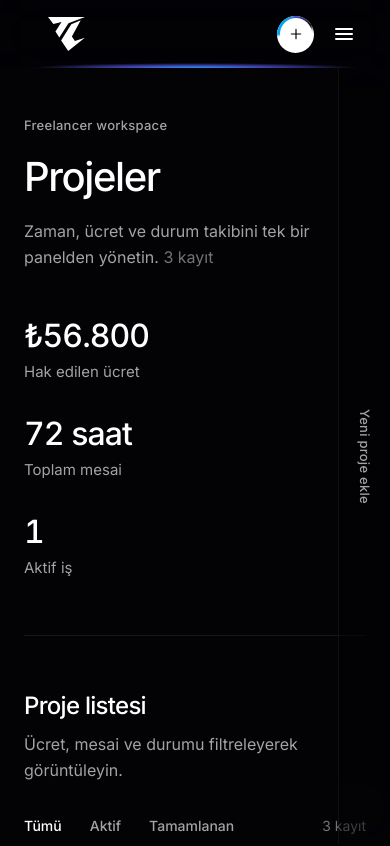
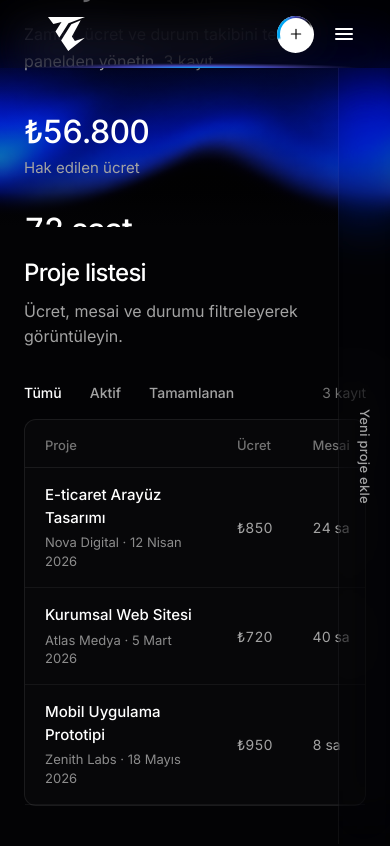
Before and after one commit to MachineX41/TimeCraft, a React (Vite) app: page / in a window 390 px wide. Shown: the top 846 px of the page. Built offline with nearby package versions, Linux system fonts and the light colour scheme; a web font is replaced by a local one.

Commit message:
Add header image and implement new page header styles in Dashboard component. Update layout for improved visual hierarchy and responsiveness.

```diff
--- a/src/index.css
+++ b/src/index.css
@@ -692,10 +692,63 @@ body {
 }
 
 /* x.ai — sayfa düzeni */
+.x-page-header {
+  position: relative;
+  z-index: 1;
+  flex-shrink: 0;
+  overflow: hidden;
+  isolation: isolate;
+  background-color: #030305;
+}
+
+.x-page-header__bg {
+  display: block;
+  width: 100%;
+  height: auto;
+  max-width: 100%;
+  pointer-events: none;
+}
+
+.x-page-header__overlay {
+  position: absolute;
+  inset: 0;
+  z-index: 1;
+  pointer-events: none;
+  background: linear-gradient(
+    180deg,
+    rgb(3 3 5 / 0.35) 0%,
+    rgb(3 3 5 / 0.12) 45%,
+    rgb(3 3 5 / 0.4) 85%,
+    #030305 100%
+  );
+}
+
+.x-page-header__inner {
+  position: absolute;
+  inset: 0;
+  z-index: 2;
+  box-sizing: border-box;
+  display: flex;
+  flex-direction: column;
+  justify-content: center;
+  gap: clamp(2.5rem, 6vw, 4rem);
+  padding: calc(4.25rem + clamp(2rem, 5vw, 3rem)) clamp(1.5rem, 5vw, 3.5rem)
+    clamp(2rem, 5vw, 3rem);
+}
+
+.x-page-header .x-stats {
+  width: 100%;
+  margin: 0;
+  padding: 0;
+  border-bottom: none;
+}
+
 .x-main {
+  position: relative;
+  z-index: 0;
   flex: 1;
   background-color: #030305;
-  padding: clamp(3rem, 8vw, 5.5rem) clamp(1.5rem, 5vw, 3.5rem) clamp(4rem, 10vw, 7rem);
+  padding: clamp(2rem, 5vw, 3rem) clamp(1.5rem, 5vw, 3.5rem) clamp(4rem, 10vw, 7rem);
 }
 
 .x-main__container {
@@ -706,7 +759,7 @@ body {
 
 .x-hero {
   max-width: 40rem;
-  margin-bottom: clamp(3rem, 7vw, 5rem);
+  margin-bottom: 0;
 }
 
 .x-hero__overline {
--- a/src/pages/Dashboard.jsx
+++ b/src/pages/Dashboard.jsx
@@ -22,9 +22,18 @@ export default function Dashboard({
     <div className="app-bg flex min-h-screen flex-col font-sans text-white antialiased">
       <Navbar onAddProject={onAddProject} />
 
-      <div className="flex flex-1 flex-col pt-[4.25rem]">
-        <main className="x-main flex-1">
-          <div className="x-main__container">
+      <div className="flex flex-1 flex-col">
+        <section className="x-page-header" aria-label="Sayfa başlığı">
+          <img
+            src="/header.png"
+            alt=""
+            className="x-page-header__bg"
+            width={1643}
+            height={957}
+            decoding="async"
+          />
+          <div className="x-page-header__overlay" aria-hidden="true" />
+          <div className="x-page-header__inner x-main__container">
             <header className="x-hero">
               <p className="x-hero__overline">Freelancer workspace</p>
               <h1 className="x-hero__title">Projeler</h1>
@@ -35,8 +44,12 @@ export default function Dashboard({
                 )}
               </p>
             </header>
+            <MetricsRow projects={projects} />
+          </div>
+        </section>
 
-            <MetricsRow projects={projects} />
+        <main className="x-main flex-1">
+          <div className="x-main__container">
             <ProjectTable
               projects={projects}
               onEdit={onEditProject}
```
Also changed, not shown: public/header.png (added).
